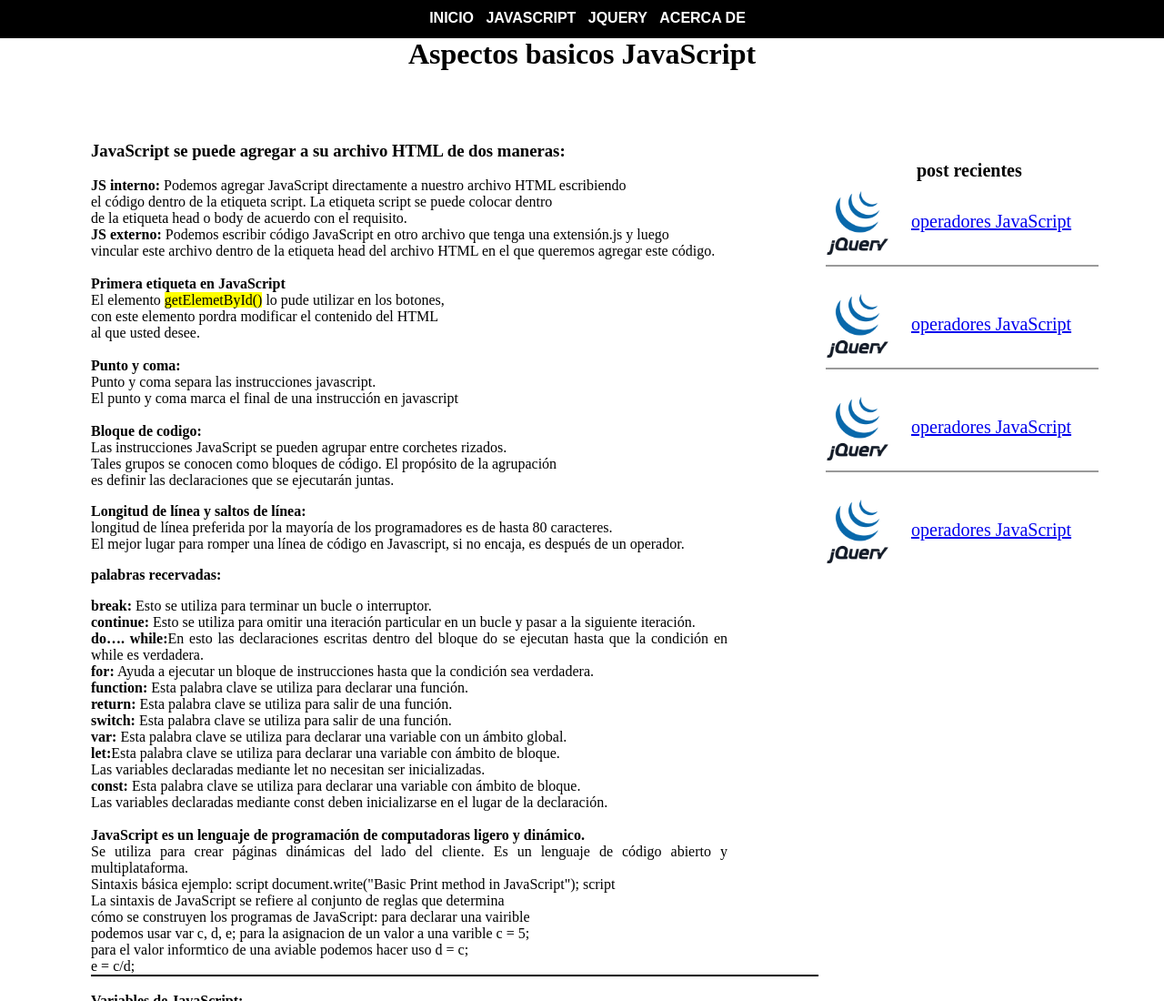
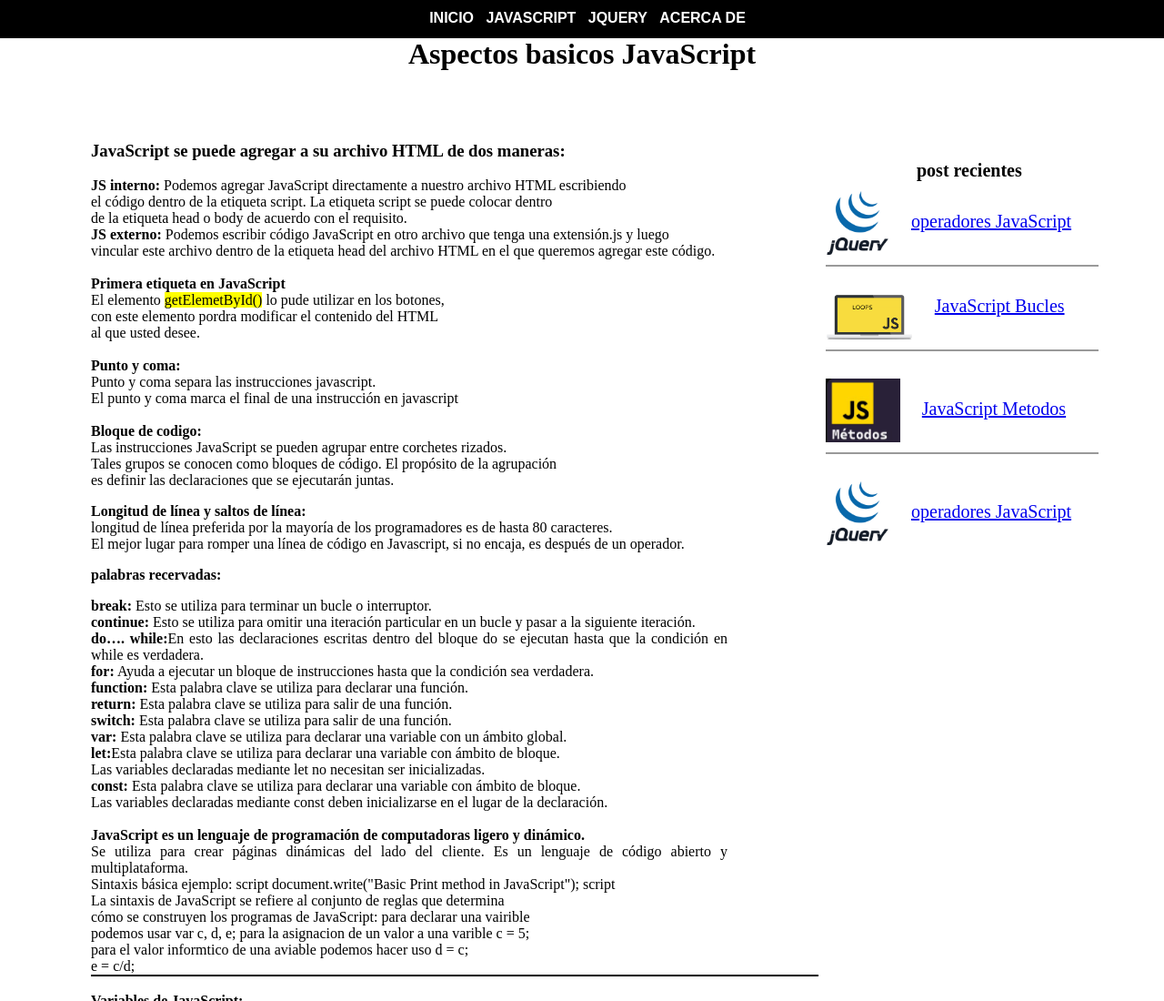
Before and after one commit to EduardJiron/blogweb, a plain HTML site: page JSbasico.html in a window 1280 px wide. Shown: the top 1100 px of the page at 91% size. Drawn offline with Linux system fonts and the light colour scheme; files whose address does not match are found by name.

Commit message:
cambios menores

```diff
--- a/JSbasico.html
+++ b/JSbasico.html
@@ -68,16 +68,16 @@
             <div style="height:2px;width: 300px ;background-color: rgb(0, 0, 0);opacity: 40%;"></div>
 
             <div style="position:relative;bottom: -20px;">
-                <img style="height:70px; position:relative; top:10px; " src="/assets/img/jquery.gif" alt="">
-                <a style="font-size: 20px; position: relative;left: 20px;top: -20px;"  href="/index.html">operadores JavaScript</a>
+                <img style="height:50px; position:relative; top:10px; " src="/assets/img/loops-javascript.png" alt="">
+                <a style="font-size: 20px; position: relative;left: 20px;top: -20px;"  href="/index.html">JavaScript Bucles</a>
             </div>
             <br>
             <br>
             <div style="height:2px;width: 300px ;background-color: rgb(0, 0, 0);opacity: 40%;"></div>
 
             <div style="position:relative;bottom: -20px;">
-                <img style="height:70px; position:relative; top:10px; " src="/assets/img/jquery.gif" alt="">
-                <a style="font-size: 20px; position: relative;left: 20px;top: -20px;"  href="/index.html">operadores JavaScript</a>
+                <img style="height:70px; position:relative; top:10px; " src="/assets/img/metodos.png" alt="">
+                <a style="font-size: 20px; position: relative;left: 20px;top: -20px;"  href="/index.html">JavaScript Metodos</a>
             </div>
             <br>
             <br>
```
Also changed, not shown: assets/img/loops-javascript.png (added), assets/img/metodos.png (added).
